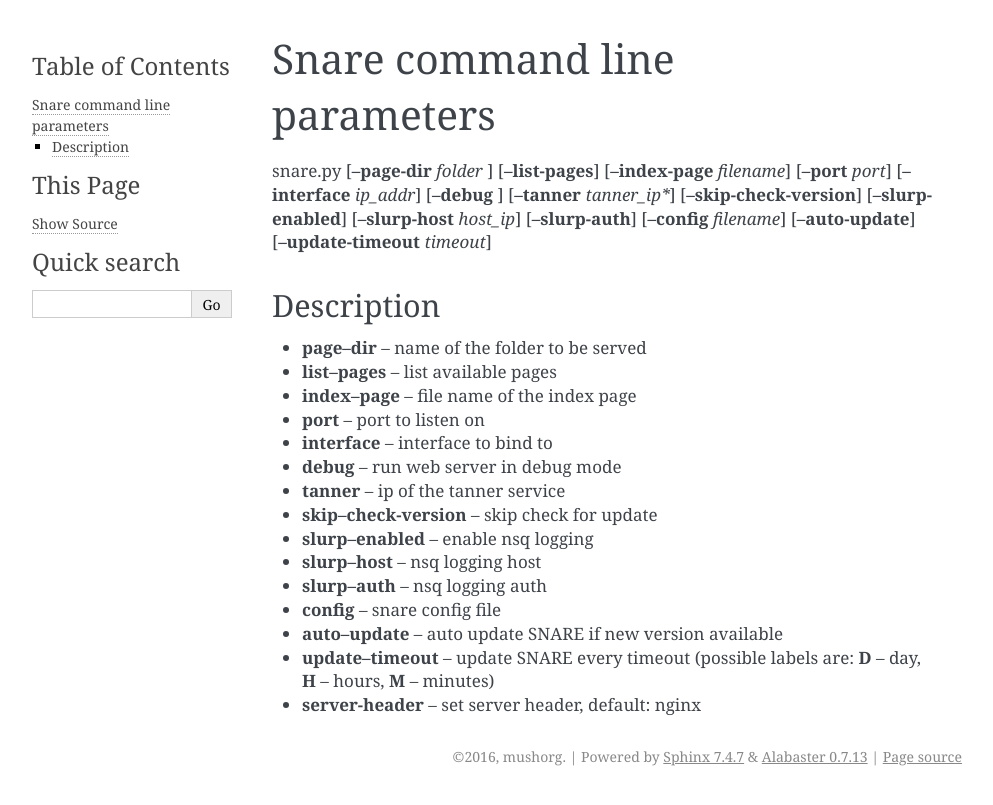
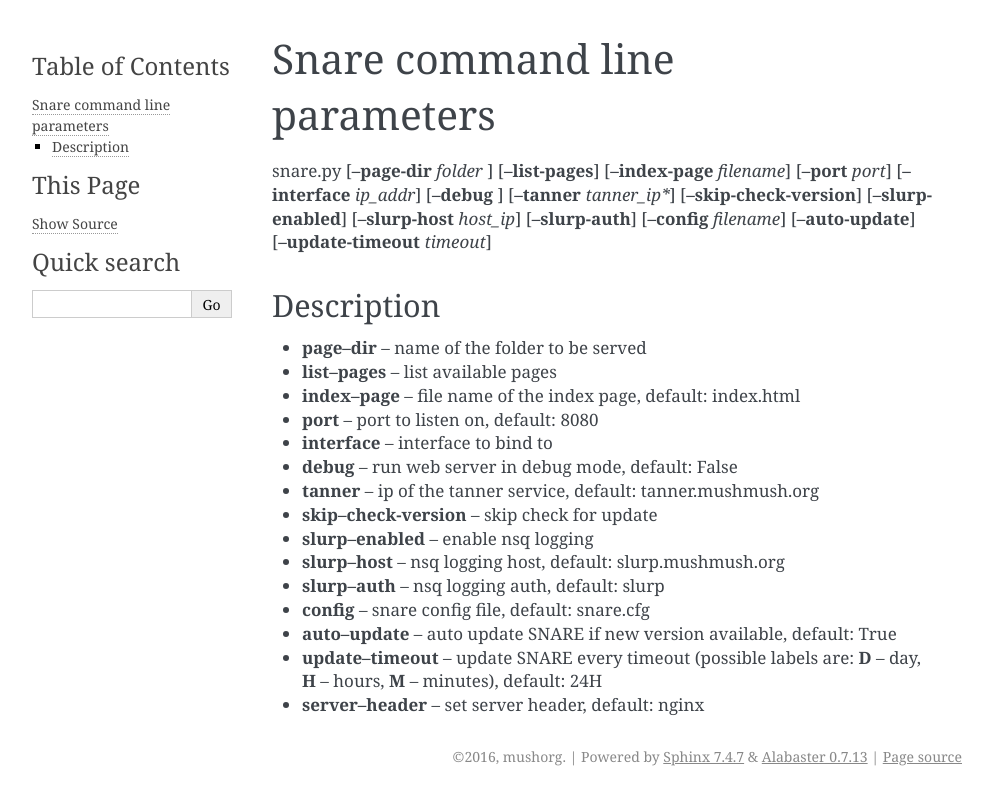
Before and after one commit to mushorg/snare, a Sphinx documentation site: the page built from docs/source/parameters.rst, in a window 1280 px wide. Shown: the top 805 px of the page, without its empty margins (148-1141 px from the left). Built offline with Sphinx 7.4.7, drawn with Linux system fonts in a browser that asks for light colours.

Commit message:
Adding default parameters to doc (#111)
* Added missing hyphen

* Updating doc parameters

```diff
--- a/docs/source/parameters.rst
+++ b/docs/source/parameters.rst
@@ -13,16 +13,16 @@ Description
 
 * **page--dir** -- name of the folder to be served
 * **list--pages** -- list available pages
-* **index--page** -- file name of the index page
-* **port** -- port to listen on
+* **index--page** -- file name of the index page, default: index.html
+* **port** -- port to listen on, default: 8080
 * **interface** -- interface to bind to
-* **debug** -- run web server in debug mode
-* **tanner** -- ip of the tanner service
+* **debug** -- run web server in debug mode, default: False
+* **tanner** -- ip of the tanner service, default: tanner.mushmush.org
 * **skip--check-version** -- skip check for update
 * **slurp--enabled** -- enable nsq logging
-* **slurp--host** -- nsq logging host
-* **slurp--auth** -- nsq logging auth
-* **config** -- snare config file
-* **auto--update** -- auto update SNARE if new version available
-* **update--timeout** -- update SNARE every timeout (possible labels are: **D** -- day, **H** -- hours, **M** -- minutes)
-* **server-header** -- set server header, default: nginx
+* **slurp--host** -- nsq logging host, default: slurp.mushmush.org
+* **slurp--auth** -- nsq logging auth, default: slurp
+* **config** -- snare config file, default: snare.cfg
+* **auto--update** -- auto update SNARE if new version available, default: True
+* **update--timeout** -- update SNARE every timeout (possible labels are: **D** -- day, **H** -- hours, **M** -- minutes), default: 24H
+* **server--header** -- set server header, default: nginx
```
